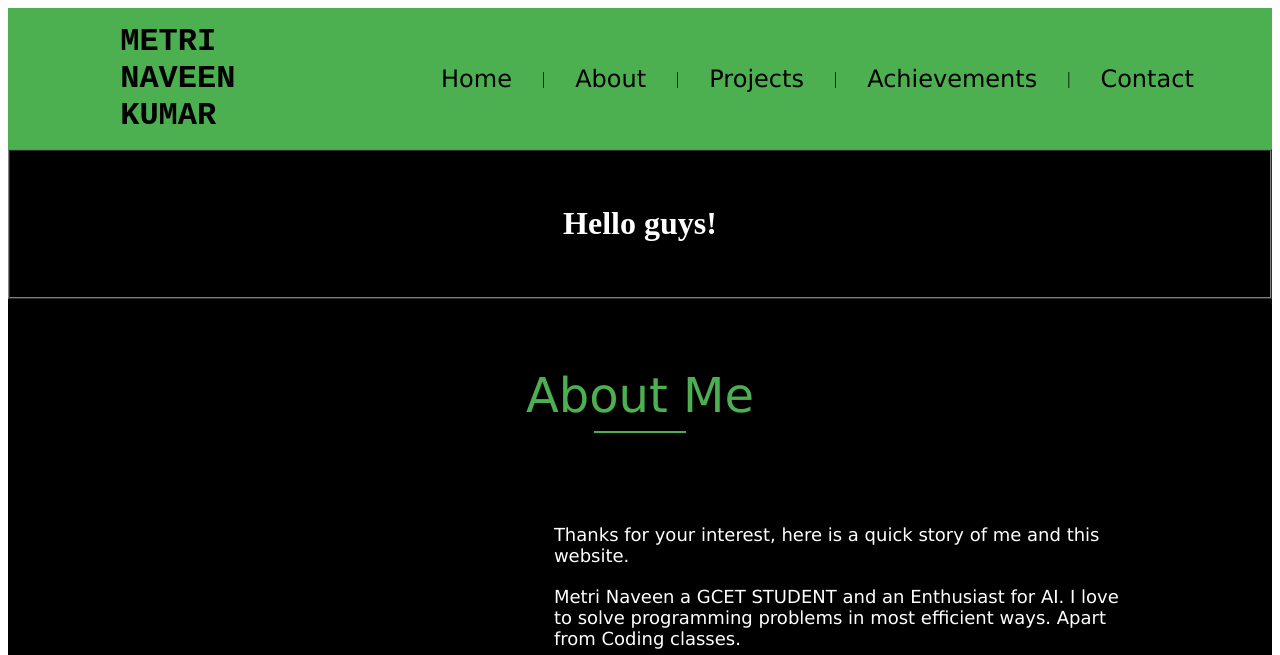
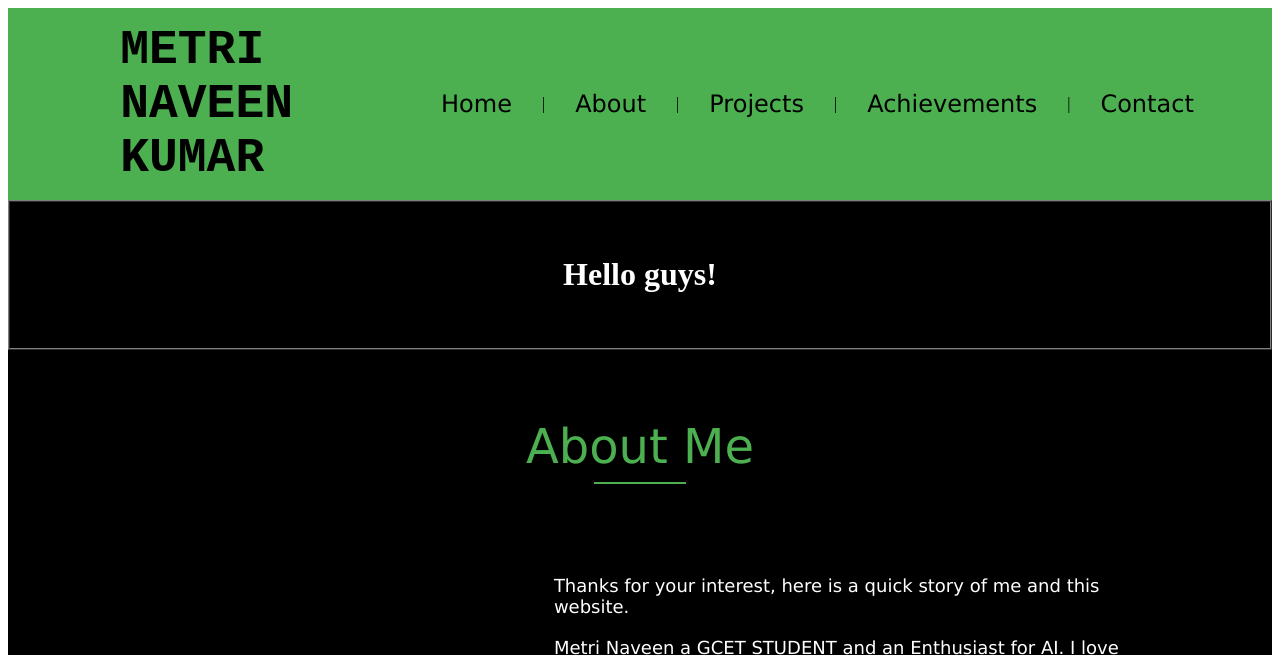
Before and after one commit to metrinaveen08/myself, a plain HTML site: page index.html in a window 1280 px wide. Shown: the top 655 px of the page. Drawn offline with Linux system fonts and the light colour scheme.

Commit message:
Update index.html

```diff
--- a/index.html
+++ b/index.html
@@ -25,7 +25,7 @@
                         </td>
 
                         <td>
-                            <font face="Courier New" size="6">
+                            <font face="Courier New" size="12">
                                 <b>METRI NAVEEN KUMAR</b>
                             </font>
                         </td>
```
